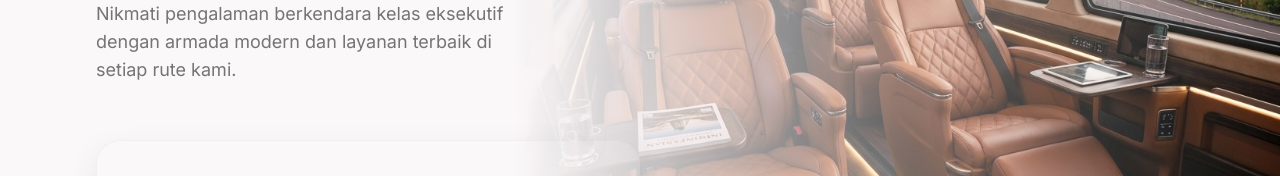
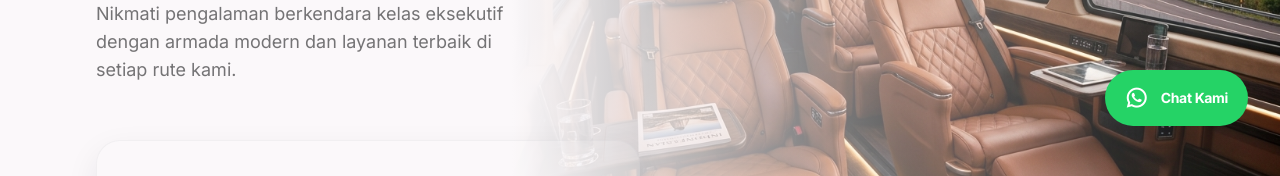
Before and after one commit to SARANA-PRIMA-SOLUSI-INDONESIA/ELTRAVELIN, a Next.js app: page / in a window 1280 px wide. Shown: the part 554-730 px from the top of the page. Built offline with nearby package versions, Linux system fonts and the light colour scheme; no server answers; the database is empty.

Commit message:
feat : add button whatsapp

```diff
--- a/app/layout.tsx
+++ b/app/layout.tsx
@@ -3,6 +3,7 @@ import { Manrope, Inter } from "next/font/google";
 import Navbar from "@/components/Navbar";
 import Footer from "@/components/Footer";
 import PWAInstall from "@/components/PWAInstall";
+import WhatsAppButton from "@/components/WhatsAppButton";
 import "./globals.css";
 
 const manrope = Manrope({
@@ -50,6 +51,7 @@ export default function RootLayout({
         <Navbar />
         <main className="flex-grow">{children}</main>
         <Footer />
+        <WhatsAppButton />
         <PWAInstall />
       </body>
     </html>
--- /dev/null
+++ b/components/WhatsAppButton.tsx
@@ -0,0 +1,15 @@
+"use client";
+
+export default function WhatsAppButton() {
+  return (
+    <a
+      href="https://wa.me/62811221286"
+      target="_blank"
+      rel="noopener noreferrer"
+      className="fixed bottom-[120px] right-8 z-[9999] flex items-center gap-3 bg-[#25D366] text-white px-5 py-3 rounded-full shadow-2xl hover:scale-105 active:scale-95 transition-all group animate-fade-in"
+    >
+      <i className="ri-whatsapp-line text-2xl"></i>
+      <span className="text-sm font-bold tracking-tight">Chat Kami</span>
+    </a>
+  );
+}
```
